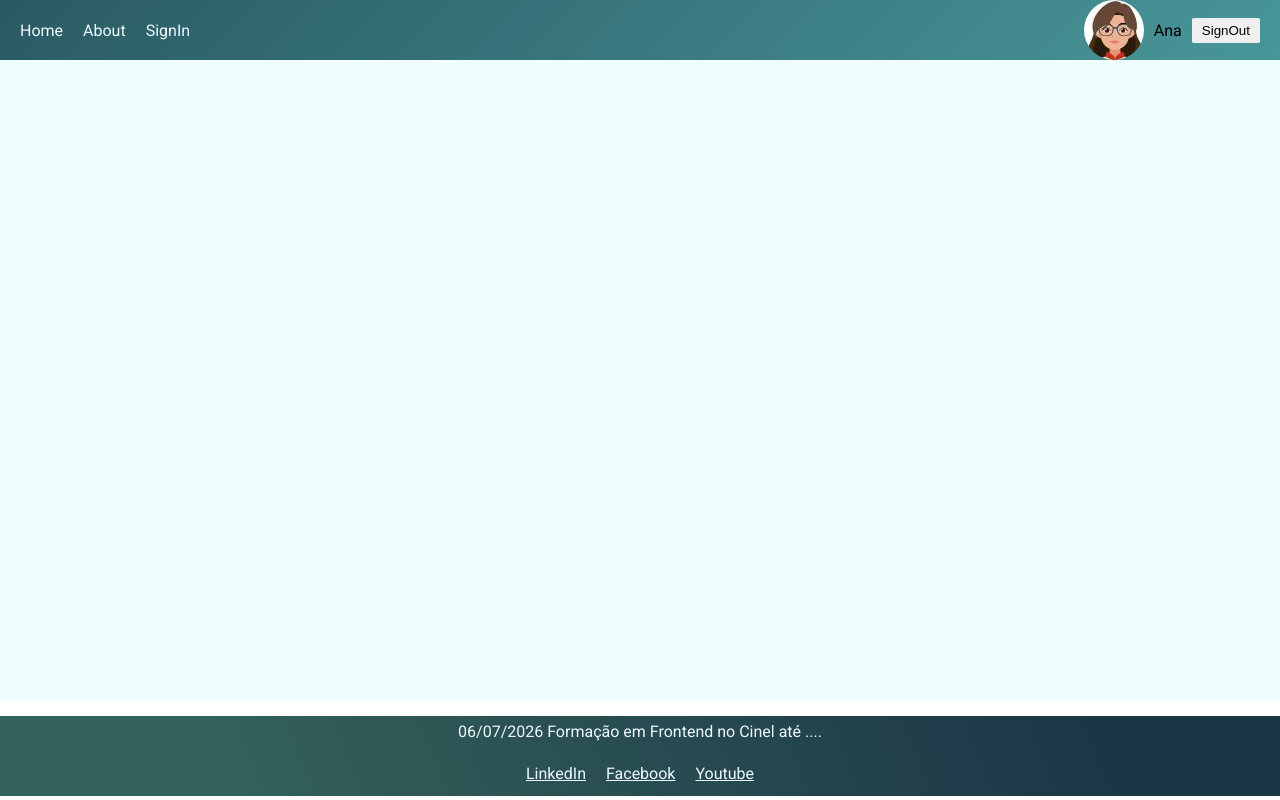
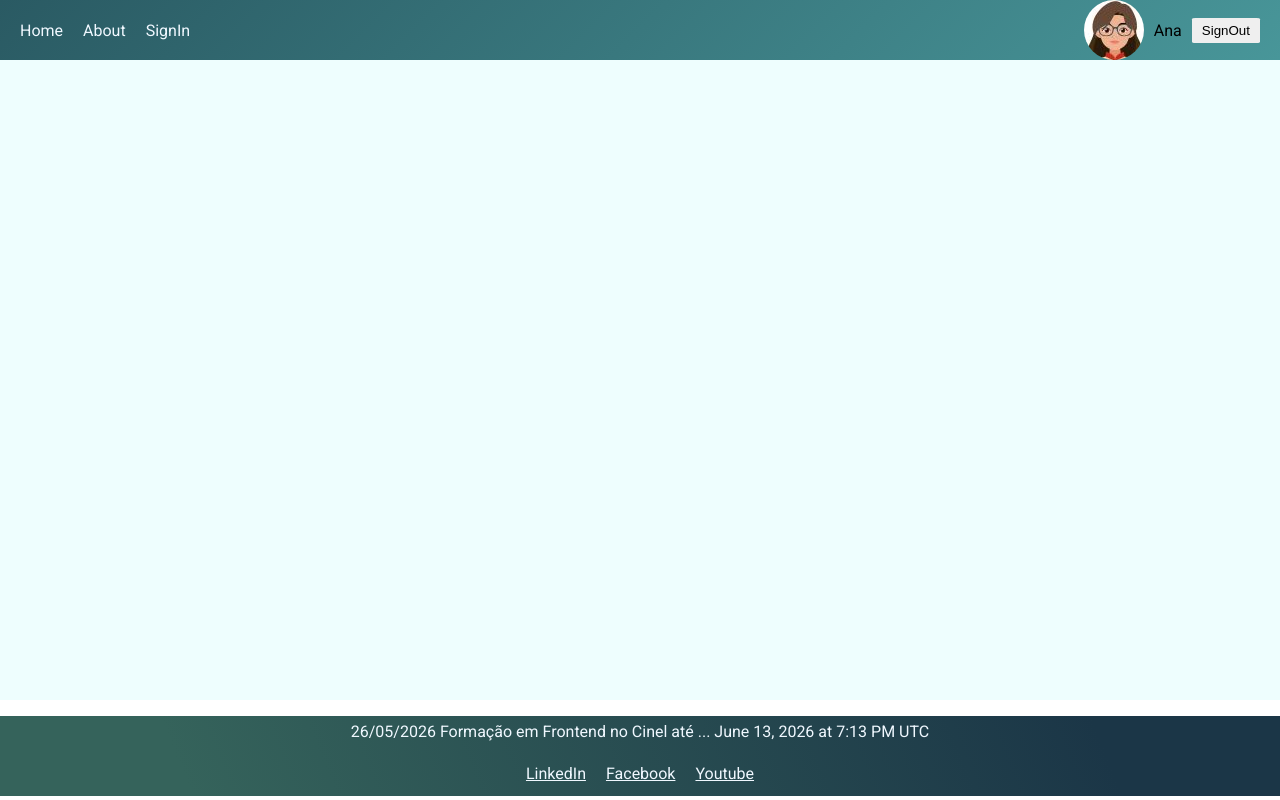
Before and after one commit to acrisrosa/EXERCICIOS_FINAIS, an Angular app in the folder exerc_react_Ana/: page / in a window 1280 px wide. Built offline with nearby package versions, Linux system fonts and the light colour scheme.

Commit message:
footer com localdata

```diff
--- a/exerc_react_Ana/package.json
+++ b/exerc_react_Ana/package.json
@@ -17,6 +17,7 @@
     "@angular/forms": "^21.2.0",
     "@angular/platform-browser": "^21.2.0",
     "@angular/router": "^21.2.0",
+    "luxon": "^3.7.2",
     "rxjs": "~7.8.0",
     "tslib": "^2.3.0"
   },
@@ -24,6 +25,7 @@
     "@angular/build": "^21.2.9",
     "@angular/cli": "^21.2.9",
     "@angular/compiler-cli": "^21.2.0",
+    "@types/luxon": "^3.7.1",
     "jsdom": "^28.0.0",
     "prettier": "^3.8.1",
     "typescript": "~5.9.2",
--- a/exerc_react_Ana/src/app/components/footer/footer.html
+++ b/exerc_react_Ana/src/app/components/footer/footer.html
@@ -1,6 +1,6 @@
 <footer class="footer">
   <div>
-    <p>06/07/2026 Formação em Frontend no Cinel até  ....</p>
+    <p>26/05/2026 Formação em Frontend no Cinel até ... {{ this.localData }}</p>
   </div>
   <div class="links">
     <a href="https://www.linkedin.com/" target="_blank">LinkedIn</a>
--- a/exerc_react_Ana/src/app/components/footer/footer.ts
+++ b/exerc_react_Ana/src/app/components/footer/footer.ts
@@ -1,4 +1,5 @@
 import { Component } from '@angular/core';
+import { DateTime } from 'luxon';
 
 @Component({
   selector: 'app-footer',
@@ -7,6 +8,12 @@ import { Component } from '@angular/core';
   styleUrl: './footer.css',
 })
 export class Footer {
+  localData: string;
 
+  constructor (){
+    const agora = DateTime.now();
+    //Exibe a data em formato mais amigável (ex: "26 de maio de 2026 15:30")
+    this.localData = agora.toLocaleString(DateTime.DATETIME_FULL);
+  }
 
 }
```
Also changed, not shown: 1 other file (tests, documents, lock files or other folders).
